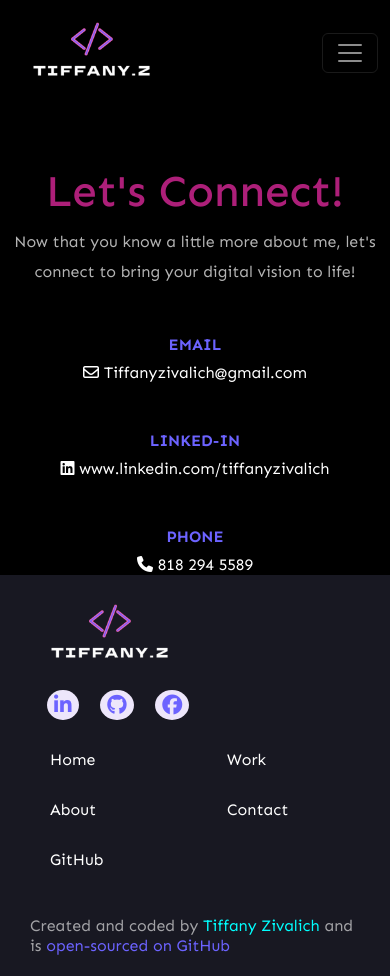
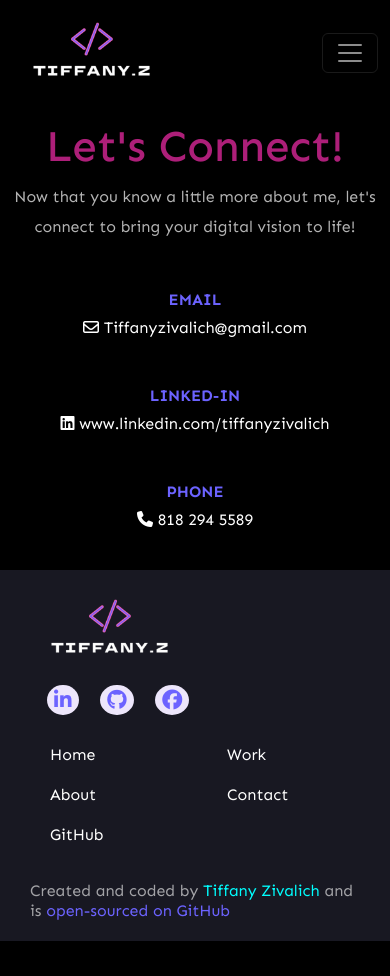
Before and after one commit to SmilingonCMD/tiffany-zivalich-portfolio, a plain HTML site: page contact.html in a window 390 px wide. After the commit the page ends 941 px from the top, so only its background shows below. Drawn offline with nearby package versions, Linux system fonts and the light colour scheme; a web font is replaced by a local one.

Commit message:
Updated contact page css for responsiveness

```diff
--- a/styles/portfolio.css
+++ b/styles/portfolio.css
@@ -259,6 +259,9 @@ footer li a:hover {
   ul {
     padding-left: 20px;
   }
+  footer li {
+    padding-bottom: 20px;
+  }
   .homepage-hero {
     padding: 80px 20px;
     margin-bottom: 0;
@@ -317,6 +320,10 @@ footer li a:hover {
   .active:hover {
     color: white !important;
   }
+
+  .contact-container {
+    margin: 15px 0 40px;
+  }
   .footer-container {
     padding: 10px 20px;
     margin-top: 0;
```
